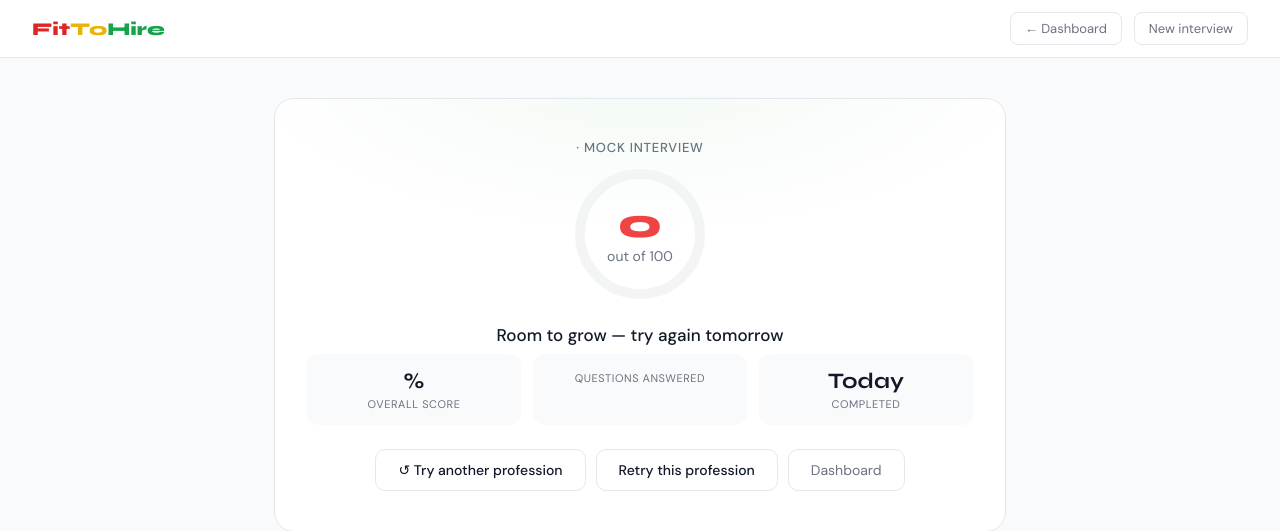
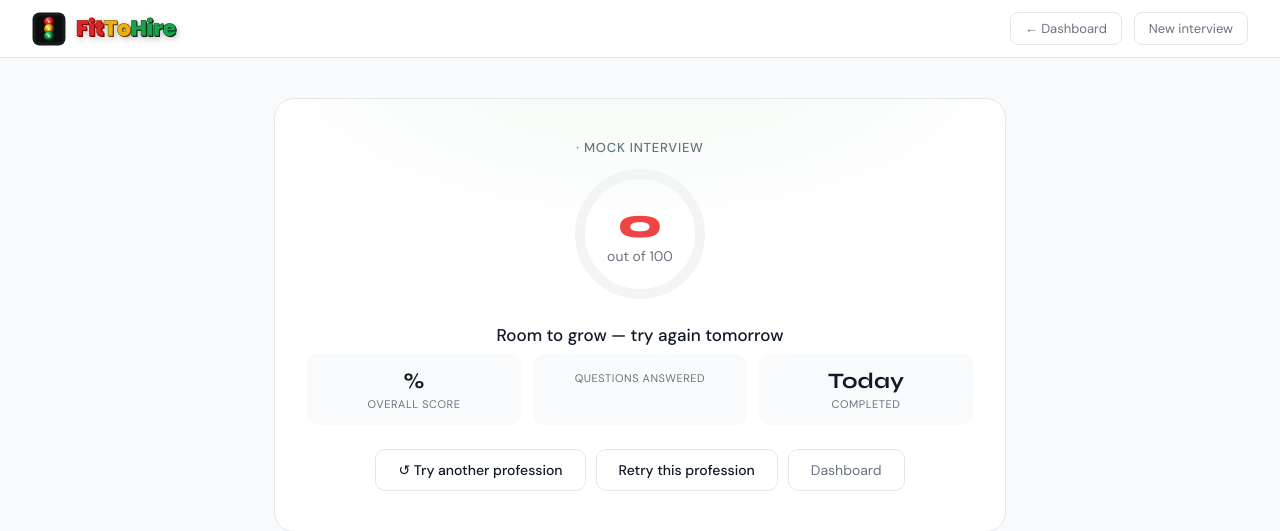
Before and after one commit to AuditDesk/fittohire, a FastAPI app: template app/templates/interview/result.html in a window 1280 px wide. Shown: the top 531 px of the page. Run offline with FastAPI, Linux system fonts and the light colour scheme; the template is opened without the code that fills it, so the values that code supplies are empty.

Commit message:
Update result.html

```diff
--- a/app/templates/interview/result.html
+++ b/app/templates/interview/result.html
@@ -6,6 +6,13 @@
   <title>Your Results — FitToHire</title>
   <link href="https://fonts.googleapis.com/css2?family=DM+Sans:wght@300;400;500;600&family=Syne:wght@700;800&display=swap" rel="stylesheet">
   <style>
+  @import url('https://fonts.googleapis.com/css2?family=Poppins:wght@900&display=swap');
+  .fth-logo { display:inline-flex; align-items:center; gap:10px; text-decoration:none; }
+  .fth-logo-text { font-family:'Poppins','Arial Black',sans-serif; font-weight:900; font-size:22px; letter-spacing:-0.5px; line-height:1; filter:drop-shadow(1px 2px 3px rgba(0,0,0,0.22)); display:inline-flex; }
+  .fth-logo-text .f { color:#DC2626; -webkit-text-stroke:0.5px #7f0000; text-shadow:1px 1px 0 #7f0000; }
+  .fth-logo-text .t { color:#EAB308; -webkit-text-stroke:0.5px #713f12; text-shadow:1px 1px 0 #713f12; }
+  .fth-logo-text .h { color:#16A34A; -webkit-text-stroke:0.5px #052e16; text-shadow:1px 1px 0 #052e16; }
+
     *, *::before, *::after { box-sizing: border-box; margin: 0; padding: 0; }
     :root {
       --green: #16A34A; --green-light: #F0FDF4; --green-mid: #DCFCE7;
@@ -127,9 +134,27 @@
 <body>
 
 <nav>
-  <a href="/" class="nav-logo">
-    <span class="brand-fit">Fit</span><span class="brand-to">To</span><span class="brand-hire">Hire</span>
-  </a>
+  <a href="/" class="fth-logo"><svg width="34" height="38" viewBox="0 0 256 256" xmlns="http://www.w3.org/2000/svg" style="flex-shrink:0;">
+  <defs>
+    <radialGradient id="rL" cx="38%" cy="30%" r="62%"><stop offset="0%" stop-color="#ff8080"/><stop offset="38%" stop-color="#DC2626"/><stop offset="100%" stop-color="#6b0000"/></radialGradient>
+    <radialGradient id="aL" cx="38%" cy="30%" r="62%"><stop offset="0%" stop-color="#fef08a"/><stop offset="38%" stop-color="#EAB308"/><stop offset="100%" stop-color="#4a2800"/></radialGradient>
+    <radialGradient id="gL" cx="38%" cy="30%" r="62%"><stop offset="0%" stop-color="#86efac"/><stop offset="38%" stop-color="#16A34A"/><stop offset="100%" stop-color="#022c16"/></radialGradient>
+  </defs>
+  <rect x="4" y="4" width="248" height="248" rx="52" fill="#1a1a1a"/>
+  <rect x="28" y="28" width="200" height="200" rx="28" fill="#0d0d0d"/>
+  <circle cx="128" cy="74" r="38" fill="url(#rL)"/>
+  <circle cx="128" cy="74" r="19" fill="#ff6060" opacity="0.35"/>
+  <circle cx="128" cy="74" r="8" fill="white" opacity="0.72"/>
+  <ellipse cx="114" cy="61" rx="13" ry="7" fill="white" opacity="0.2"/>
+  <circle cx="128" cy="128" r="38" fill="url(#aL)"/>
+  <circle cx="128" cy="128" r="19" fill="#fde047" opacity="0.35"/>
+  <circle cx="128" cy="128" r="8" fill="white" opacity="0.72"/>
+  <ellipse cx="114" cy="115" rx="13" ry="7" fill="white" opacity="0.2"/>
+  <circle cx="128" cy="182" r="38" fill="url(#gL)"/>
+  <circle cx="128" cy="182" r="19" fill="#4ade80" opacity="0.35"/>
+  <circle cx="128" cy="182" r="8" fill="white" opacity="0.72"/>
+  <ellipse cx="114" cy="169" rx="13" ry="7" fill="white" opacity="0.2"/>
+</svg><span class="fth-logo-text"><span class="f">Fit</span><span class="t">To</span><span class="h">Hire</span></span></a>
   <div class="nav-right">
     <a href="/dashboard" class="nav-link">← Dashboard</a>
     <a href="/interview/start" class="nav-link">New interview</a>
```
